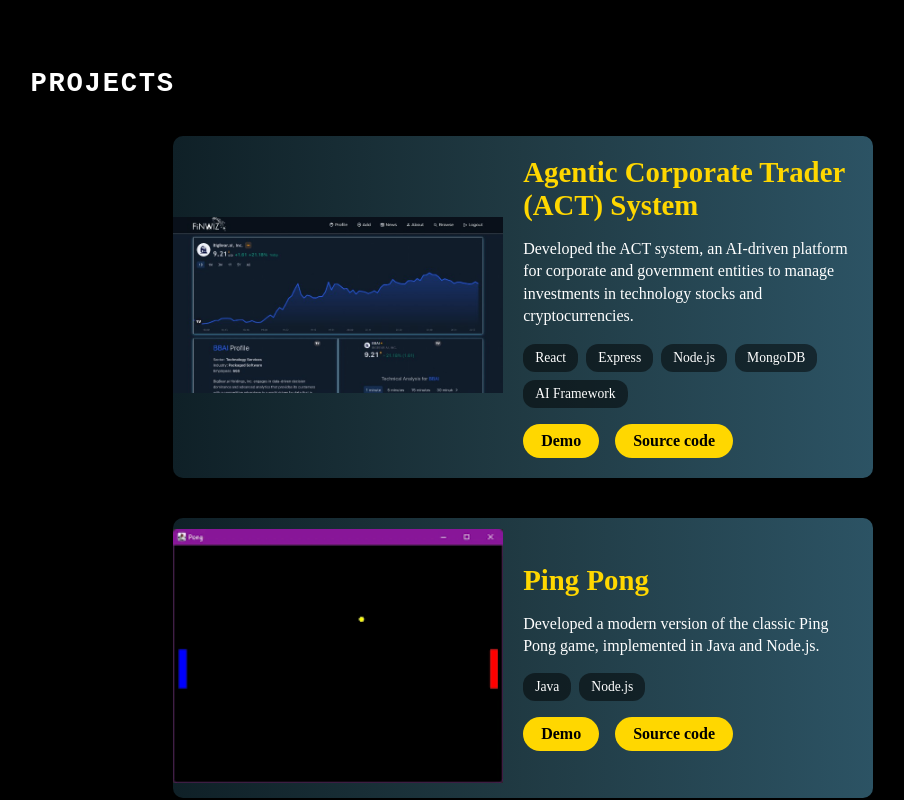
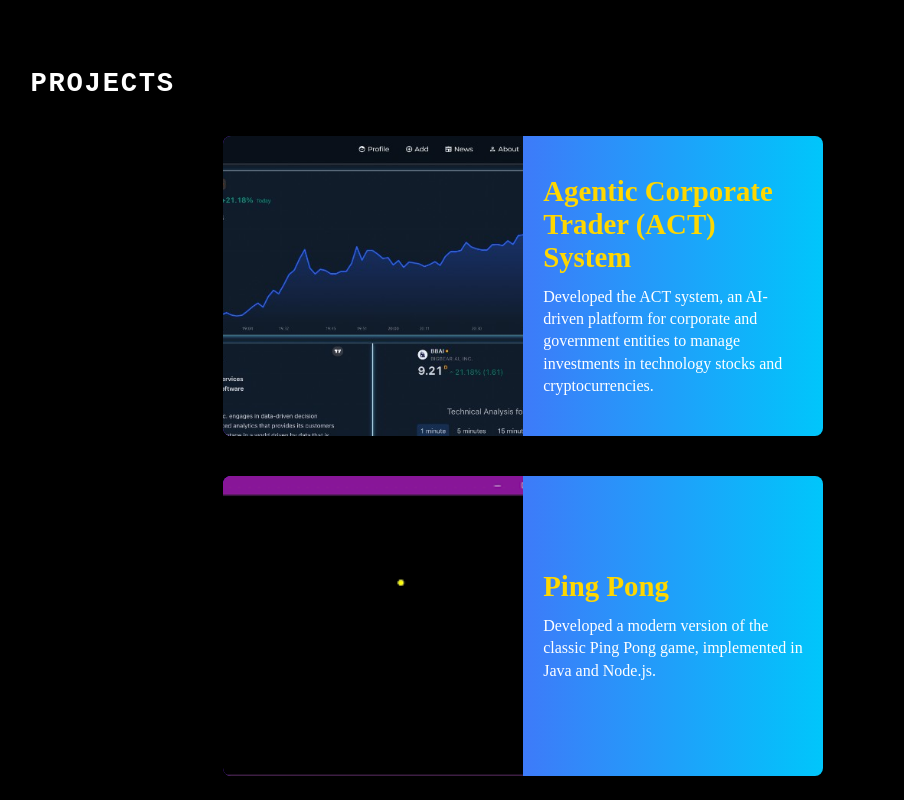
Before and after one commit to LuluLogics/Vite_Project, a React (Vite) app: page / in a window 1280 px wide. Shown: the part 1320-2120 px from the top of the page, without its empty margins (136-1040 px from the left). Built offline with nearby package versions, Linux system fonts and the light colour scheme; a web font is replaced by a local one.

Commit message:
Update duplaication

```diff
--- a/src/components/Projects/ProjectCard.jsx
+++ b/src/components/Projects/ProjectCard.jsx
@@ -3,40 +3,21 @@ import { getImageUrl } from '../../utils';
 import styles from './ProjectCard.module.css';
 
 export const ProjectCard = ({
-  project: { title, imageSrc, description, skills, demo, source }
+  project: { title, imageSrc, description }
 }) => {
   return (
     <div className={styles.container}>
-      {/* Left or top: Image */}
-      <div className={styles.imageContainer}>
-        <img
-          src={getImageUrl(imageSrc)}
-          alt={`image of ${title}`}
-          className={styles.image}
-        />
-      </div>
+      {/* Large Image */}
+      <img
+        src={getImageUrl(imageSrc)}
+        alt={`image of ${title}`}
+        className={styles.image}
+      />
 
-      {/* Right or bottom: Text content */}
-      <div className={styles.content}>
+      {/* Title & Subtitle only */}
+      <div className={styles.text}>
         <h3 className={styles.title}>{title}</h3>
         <p className={styles.subtitle}>{description}</p>
-
-        <ul className={styles.skills}>
-          {skills.map((skill, idx) => (
-            <li key={idx} className={styles.skill}>
-              {skill}
-            </li>
-          ))}
-        </ul>
-
-        <div className={styles.links}>
-          <a href={demo} className={styles.link}>
-            Demo
-          </a>
-          <a href={source} className={styles.link}>
-            Source code
-          </a>
-        </div>
       </div>
     </div>
   );
--- a/src/components/Projects/ProjectCard.module.css
+++ b/src/components/Projects/ProjectCard.module.css
@@ -1,102 +1,52 @@
 @import "../../vars.css";
 
-/* Container: Wide horizontal card */
+/* Wide horizontal container (adjust size as you see fit) */
 .container {
   display: flex;
   flex-direction: row;
   align-items: center;
-  justify-content: space-between;
-
-  /* Adjust width/height as desired */
-  width: 700px;
-  min-height: 280px;
-
-  margin: 0 auto 40px;      /* Center and add spacing below */
-  border-radius: 10px;
+  width: 600px;
+  height: 300px;
+  margin: 0 auto 40px;
+  border-radius: 8px;
   overflow: hidden;
 
-  /* Example gradient background (darkish) */
-  background: linear-gradient(to right, #0f2027, #203a43, #2c5364);
+  /* Example gradient background like "Trips!"
+     This is just an example from left (purple) to right (teal).
+     Adjust colors as desired. */
+  background: linear-gradient(90deg, #7b2ff7, #00c6fb);
   box-shadow: 0 6px 18px rgba(0, 0, 0, 0.4);
-
-  color: #fff; /* Default text color */
+  color: #fff; /* default text color is white */
 }
 
-/* Image container: half the width, etc. */
-.imageContainer {
-  flex: 1;
-  overflow: hidden;
-}
-
+/* Large image: half the card’s width, full height */
 .image {
-  width: 100%;
+  width: 50%;
   height: 100%;
   object-fit: cover;
 }
 
-/* Content area: place for text, skills, links */
-.content {
+/* Text area: align text centrally, with space for title/subtitle */
+.text {
   flex: 1;
+  padding: 20px;
   display: flex;
   flex-direction: column;
-  padding: 20px;
-  gap: 16px;
-  justify-content: center; /* center content vertically */
+  justify-content: center;
 }
 
-/* Title in bold yellow */
+/* Title in bright yellow, bolder & bigger */
 .title {
   font-size: 1.8rem;
   font-weight: bold;
   color: #ffd700; /* bright yellow */
-  margin: 0;
+  margin: 0 0 12px;
 }
 
-/* Subtitle/description in white */
+/* Subtitle in white text (smaller) */
 .subtitle {
   font-size: 1rem;
+  color: #fff;
+  margin: 0;
   line-height: 1.4;
-  margin: 0;
-  color: #fff;
 }
-
-/* Skills row */
-.skills {
-  display: flex;
-  flex-wrap: wrap;
-  gap: 8px;
-  list-style: none;
-  padding: 0;
-  margin: 0;
-}
-
-/* Individual skill pill */
-.skill {
-  background-color: rgba(0, 0, 0, 0.5);
-  border-radius: 12px;
-  padding: 6px 12px;
-  font-size: 0.85rem;
-  color: #fff;
-}
-
-/* Links row */
-.links {
-  margin-top: auto;
-  display: flex;
-  gap: 16px;
-}
-
-/* Link button styles */
-.link {
-  text-decoration: none;
-  color: #000;
-  background-color: #ffd700;
-  padding: 8px 18px;
-  font-weight: 600;
-  border-radius: 100px;
-  transition: transform 0.2s;
-}
-
-.link:hover {
-  transform: scale(1.05);
-}
```
